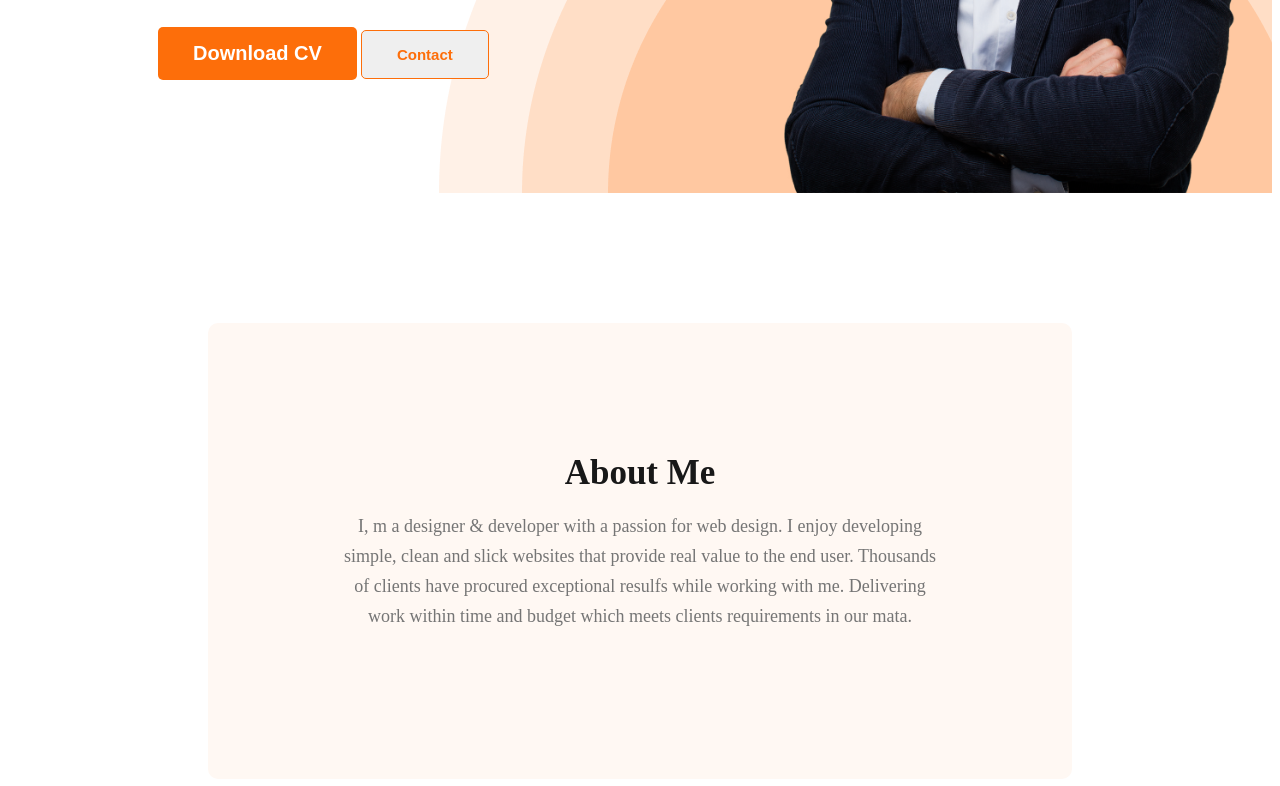
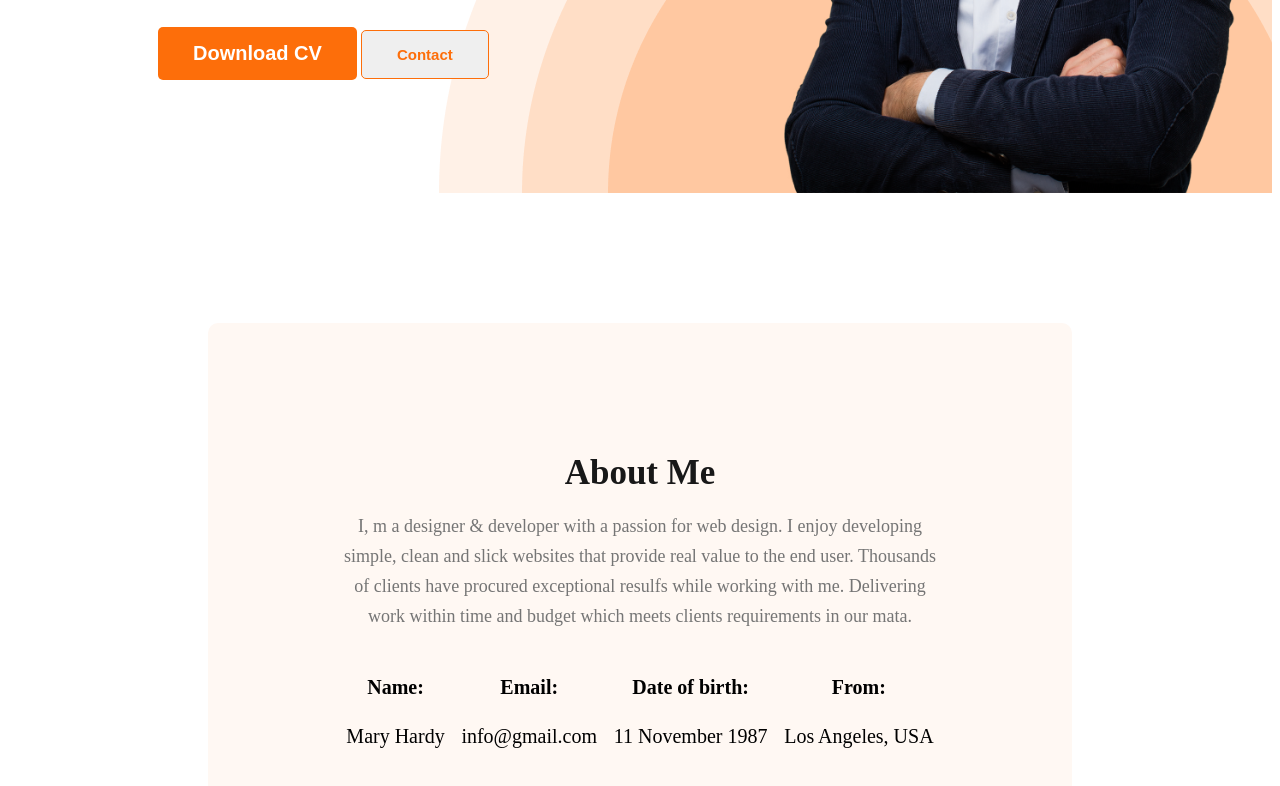
Before and after one commit to sumondas2001/webdeveloper-portfolio, a plain HTML site: page New folder/index.html in a window 1280 px wide. Shown: the part 510-1296 px from the top of the page. Drawn offline with Linux system fonts and the light colour scheme.

Commit message:
about info added

```diff
--- a/New folder/index.html
+++ b/New folder/index.html
@@ -41,6 +41,27 @@
             <section class="section-title">About Me</section>
             <p class="section-descriptions">I, m a designer & developer with a passion for web design. I enjoy developing simple, clean and slick websites that provide real value to the end user. Thousands of clients have procured exceptional resulfs while working with me. Delivering work within time and budget which meets clients requirements in our mata.</p>
 
+            <div class="about-info-container">
+                <div class="about-info">
+                    <h4 class="info-title">Name:</h4>
+                    <p class="description">Mary Hardy</p>
+                </div>
+                <div class="about-info">
+                    <h4 class="info-title">Email:</h4>
+                    <p class="description">info@gmail.com</p>
+                </div>
+                <div class="about-info">
+                    <h4 class="info-title">Date of birth: </h4>
+                    <p class="description"> 11 November 1987</p>
+                </div>
+                <div class="about-info">
+                    <h4 class="info-title">From: </h4>
+                    <p class="description">Los Angeles, USA</p>
+                </div>
+            </div>
+
+
+
         </section>
 
     </main>
--- a/New folder/style.css
+++ b/New folder/style.css
@@ -60,6 +60,13 @@ nav{
 
 }
 
+ /* about section */
+ main{
+        max-width: 1140px;
+
+
+ }
+
 
 
 }
@@ -120,3 +127,16 @@ nav{
     border: 130px 200px;
     margin: 130px 200px;
 }
+
+
+.about-info-container{
+    display: flex;
+    justify-content: space-around;
+}
+.about-info{
+
+    text-align: center;
+    font-size: 20px;
+    font-weight: 400;
+
+}
```
